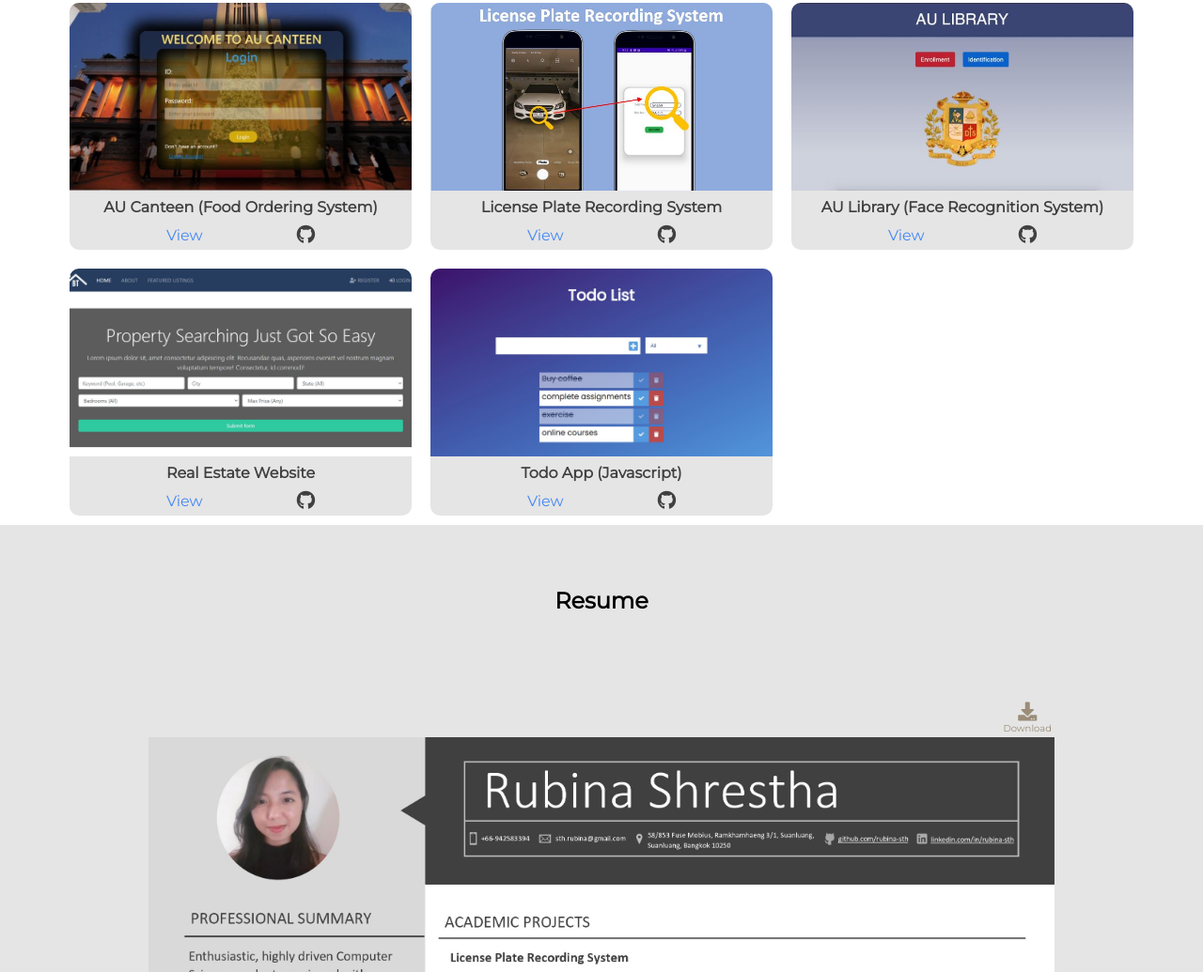
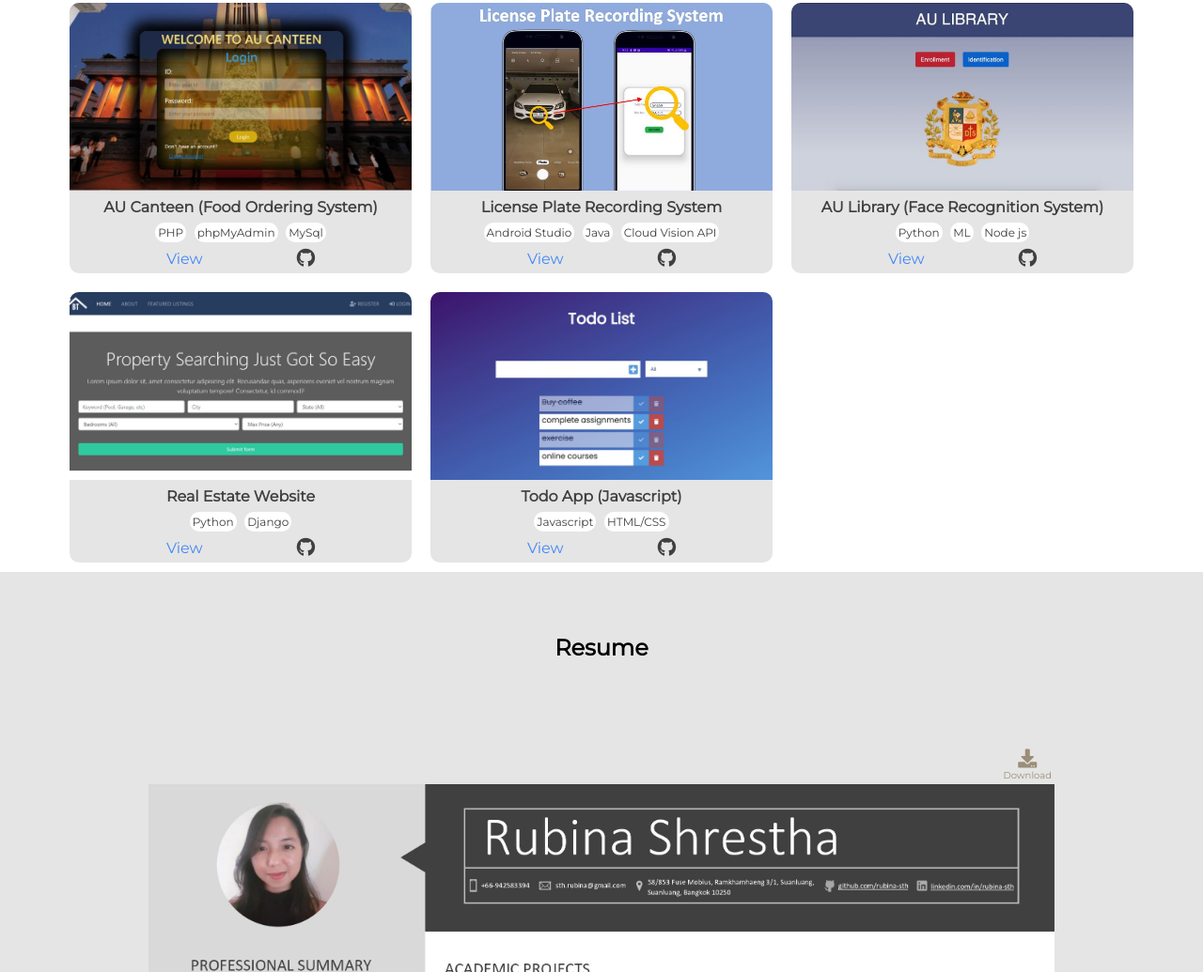
Before and after one commit to rubina-sth/My-Portfolio, a plain HTML site: page index.html in a window 1280 px wide. Shown: the part 1767-2802 px from the top of the page at 94% size. Drawn offline with Linux system fonts and the light colour scheme.

Commit message:
added tools used to projects

```diff
--- a/index.html
+++ b/index.html
@@ -109,6 +109,11 @@
                 <div class="project-container">
                     <img src="img/au-canteen.JPG" alt="AU Canteen">
                     <h4>AU Canteen (Food Ordering System)</h4>
+                    <div class="tools">
+                        <span>PHP</span>
+                        <span>phpMyAdmin</span>
+                        <span>MySql</span>
+                    </div>
                     <ul>
                         <li><a href="https://drive.google.com/file/d/10A3VgBmHp02Tok8tCnS8cVlC56MSwTVA/view?usp=sharing" target="_blank" rel="noopener noreferrer">View</a></li>
                         <li>
@@ -120,6 +125,11 @@
                 <div class="project-container">
                     <img src="img/LPR.JPG" alt="License Plate Recognition">
                     <h4>License Plate Recording System</h4>
+                    <div class="tools">
+                        <span>Android Studio</span>
+                        <span>Java</span>
+                        <span>Cloud Vision API</span>
+                    </div>
                     <ul>
                         <li><a href="https://drive.google.com/file/d/1Q5yvpOio0FdLx_e_A52VXY8KqmjjciTP/view?usp=sharing" target="_blank" rel="noopener noreferrer">View</a></li>
                         <li>
@@ -131,6 +141,11 @@
                 <div class="project-container">
                     <img src="img/au-library.JPG" alt="AU Library">
                     <h4>AU Library (Face Recognition System)</h4>
+                    <div class="tools">
+                        <span>Python</span>
+                        <span>ML</span>
+                        <span>Node js</span>
+                    </div>
                     <ul>
                         <li><a href="https://drive.google.com/file/d/1eDp_gQQY0DOSblNEfrTCpsGRen6uhBYc/view?usp=sharing" target="_blank" rel="noopener noreferrer">View</a></li>
                         <li>
@@ -142,6 +157,10 @@
                 <div class="project-container">
                     <img src="img/real-estate.JPG" alt="Real Estate">
                     <h4>Real Estate Website</h4>
+                    <div class="tools">
+                        <span>Python</span>
+                        <span>Django</span>
+                    </div>
                     <ul>
                         <li><a href="#">View</a></li>
                         <li>
@@ -153,6 +172,10 @@
                 <div class="project-container">
                     <img src="img/todo.JPG" alt="Todo">
                     <h4>Todo App (Javascript)</h4>
+                    <div class="tools">
+                        <span>Javascript</span>
+                        <span>HTML/CSS</span>
+                    </div>
                     <ul>
                         <li><a href="https://js-todos.netlify.app" target="_blank" rel="noopener noreferrer">View</a></li>
                         <li>
--- a/style.css
+++ b/style.css
@@ -333,9 +333,18 @@ button {
 }
 
 .project-container h4,
-.project-container ul {
+.project-container ul,
+.project-container .tools {
   padding: 0.5rem 1rem;
   text-align: center;
+}
+
+.tools span {
+  font-size: 1.2rem;
+  background-color: white;
+  border-radius: 1rem;
+  padding: 0.3rem;
+  margin: 0 0.3rem;
 }
 
 .project-container ul {
```
